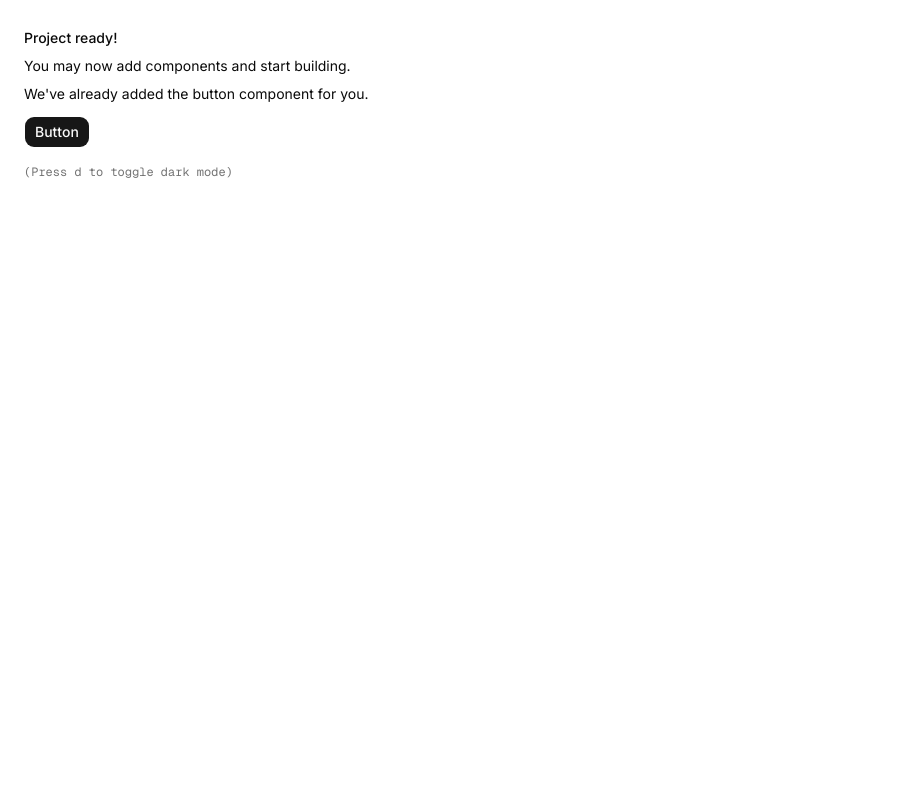
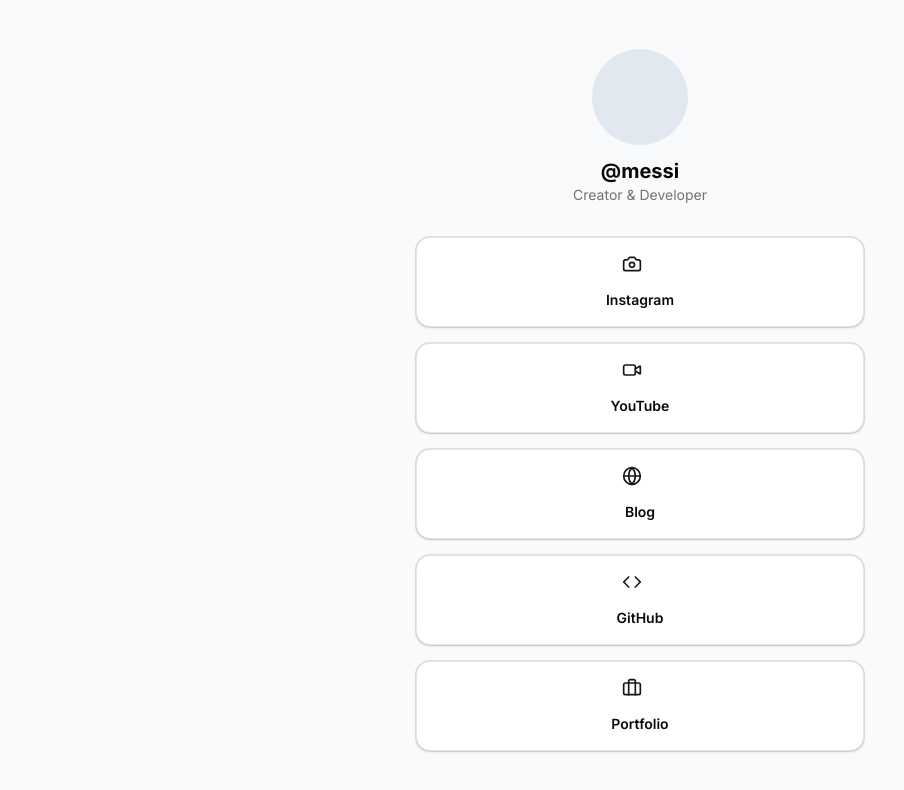
Before and after one commit to seoro-papa/my-link, a Next.js app: page / in a window 1280 px wide. Shown: the top 790 px of the page, without its empty margins (0-904 px from the left). Built offline with nearby package versions, Linux system fonts and the light colour scheme.

Commit message:
feat: 링크 목록 페이지 구현 및 데이터 연동
- data/links.ts 더미 데이터 추가

- shadcn/ui Card 컴포넌트 추가

- page.tsx UI 렌더링 및 lucide 아이콘 적용

```diff
--- a/app/page.tsx
+++ b/app/page.tsx
@@ -1,19 +1,51 @@
-import { Button } from "@/components/ui/button"
+import { Card } from "@/components/ui/card"
+import { links } from "@/data/links"
+import { Camera, Video, Globe, Code, Briefcase } from "lucide-react"
+import Link from "next/link"
+
+const iconMap: Record<string, React.ElementType> = {
+  Instagram: Camera,
+  Youtube: Video,
+  Globe: Globe,
+  Github: Code,
+  Briefcase: Briefcase,
+}
 
 export default function Page() {
   return (
-    <div className="flex min-h-svh p-6">
-      <div className="flex max-w-md min-w-0 flex-col gap-4 text-sm leading-loose">
-        <div>
-          <h1 className="font-medium">Project ready!</h1>
-          <p>You may now add components and start building.</p>
-          <p>We&apos;ve already added the button component for you.</p>
-          <Button className="mt-2">Button</Button>
+    <main className="flex min-h-svh flex-col items-center justify-center p-6 bg-slate-50 dark:bg-zinc-950">
+      <div className="w-full max-w-md flex flex-col items-center gap-8">
+        {/* Profile Placeholder */}
+        <div className="flex flex-col items-center gap-3">
+          <div className="h-24 w-24 rounded-full bg-slate-200 dark:bg-slate-800" />
+          <div className="text-center">
+            <h1 className="text-xl font-bold">@messi</h1>
+            <p className="text-sm text-muted-foreground">Creator & Developer</p>
+          </div>
         </div>
-        <div className="font-mono text-xs text-muted-foreground">
-          (Press <kbd>d</kbd> to toggle dark mode)
+
+        {/* Links List */}
+        <div className="w-full flex flex-col gap-4">
+          {links.map((link) => {
+            const Icon = link.icon && iconMap[link.icon] ? iconMap[link.icon] : null;
+
+            return (
+              <Link
+                key={link.id}
+                href={link.url}
+                target="_blank"
+                rel="noopener noreferrer"
+                className="w-full outline-none focus-visible:ring-2 focus-visible:ring-ring focus-visible:ring-offset-2 rounded-xl"
+              >
+                <Card className="flex items-center p-4 hover:bg-slate-100 dark:hover:bg-slate-800 hover:scale-[1.02] transition-all cursor-pointer shadow-sm border">
+                  {Icon && <Icon className="h-5 w-5 mr-4 text-primary" />}
+                  <span className="font-semibold">{link.title}</span>
+                </Card>
+              </Link>
+            )
+          })}
         </div>
       </div>
-    </div>
+    </main>
   )
 }
--- /dev/null
+++ b/components/ui/card.tsx
@@ -0,0 +1,103 @@
+import * as React from "react"
+
+import { cn } from "@/lib/utils"
+
+function Card({
+  className,
+  size = "default",
+  ...props
+}: React.ComponentProps<"div"> & { size?: "default" | "sm" }) {
+  return (
+    <div
+      data-slot="card"
+      data-size={size}
+      className={cn(
+        "group/card flex flex-col gap-4 overflow-hidden rounded-xl bg-card py-4 text-sm text-card-foreground ring-1 ring-foreground/10 has-data-[slot=card-footer]:pb-0 has-[>img:first-child]:pt-0 data-[size=sm]:gap-3 data-[size=sm]:py-3 data-[size=sm]:has-data-[slot=card-footer]:pb-0 *:[img:first-child]:rounded-t-xl *:[img:last-child]:rounded-b-xl",
+        className
+      )}
+      {...props}
+    />
+  )
+}
+
+function CardHeader({ className, ...props }: React.ComponentProps<"div">) {
+  return (
+    <div
+      data-slot="card-header"
+      className={cn(
+        "group/card-header @container/card-header grid auto-rows-min items-start gap-1 rounded-t-xl px-4 group-data-[size=sm]/card:px-3 has-data-[slot=card-action]:grid-cols-[1fr_auto] has-data-[slot=card-description]:grid-rows-[auto_auto] [.border-b]:pb-4 group-data-[size=sm]/card:[.border-b]:pb-3",
+        className
+      )}
+      {...props}
+    />
+  )
+}
+
+function CardTitle({ className, ...props }: React.ComponentProps<"div">) {
+  return (
+    <div
+      data-slot="card-title"
+      className={cn(
+        "font-heading text-base leading-snug font-medium group-data-[size=sm]/card:text-sm",
+        className
+      )}
+      {...props}
+    />
+  )
+}
+
+function CardDescription({ className, ...props }: React.ComponentProps<"div">) {
+  return (
+    <div
+      data-slot="card-description"
+      className={cn("text-sm text-muted-foreground", className)}
+      {...props}
+    />
+  )
+}
+
+function CardAction({ className, ...props }: React.ComponentProps<"div">) {
+  return (
+    <div
+      data-slot="card-action"
+      className={cn(
+        "col-start-2 row-span-2 row-start-1 self-start justify-self-end",
+        className
+      )}
+      {...props}
+    />
+  )
+}
+
+function CardContent({ className, ...props }: React.ComponentProps<"div">) {
+  return (
+    <div
+      data-slot="card-content"
+      className={cn("px-4 group-data-[size=sm]/card:px-3", className)}
+      {...props}
+    />
+  )
+}
+
+function CardFooter({ className, ...props }: React.ComponentProps<"div">) {
+  return (
+    <div
+      data-slot="card-footer"
+      className={cn(
+        "flex items-center rounded-b-xl border-t bg-muted/50 p-4 group-data-[size=sm]/card:p-3",
+        className
+      )}
+      {...props}
+    />
+  )
+}
+
+export {
+  Card,
+  CardHeader,
+  CardFooter,
+  CardTitle,
+  CardAction,
+  CardDescription,
+  CardContent,
+}
--- /dev/null
+++ b/data/links.ts
@@ -0,0 +1,39 @@
+export interface Link {
+  id: string;
+  title: string;
+  url: string;
+  icon?: string;
+}
+
+export const links: Link[] = [
+  {
+    id: "1",
+    title: "Instagram",
+    url: "https://instagram.com/messi",
+    icon: "Instagram",
+  },
+  {
+    id: "2",
+    title: "YouTube",
+    url: "https://youtube.com/@messi",
+    icon: "Youtube",
+  },
+  {
+    id: "3",
+    title: "Blog",
+    url: "https://messi-blog.com",
+    icon: "Globe",
+  },
+  {
+    id: "4",
+    title: "GitHub",
+    url: "https://github.com/messi",
+    icon: "Github",
+  },
+  {
+    id: "5",
+    title: "Portfolio",
+    url: "https://messi.com",
+    icon: "Briefcase",
+  },
+];
```
